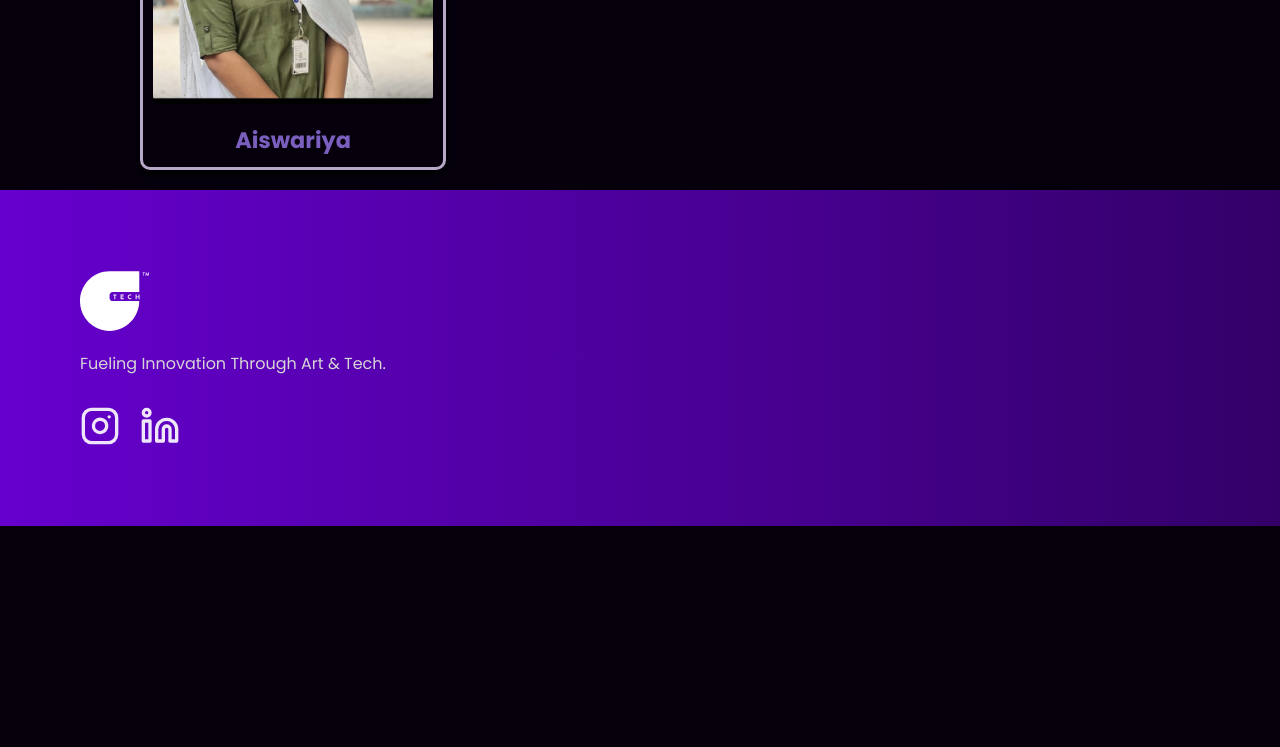
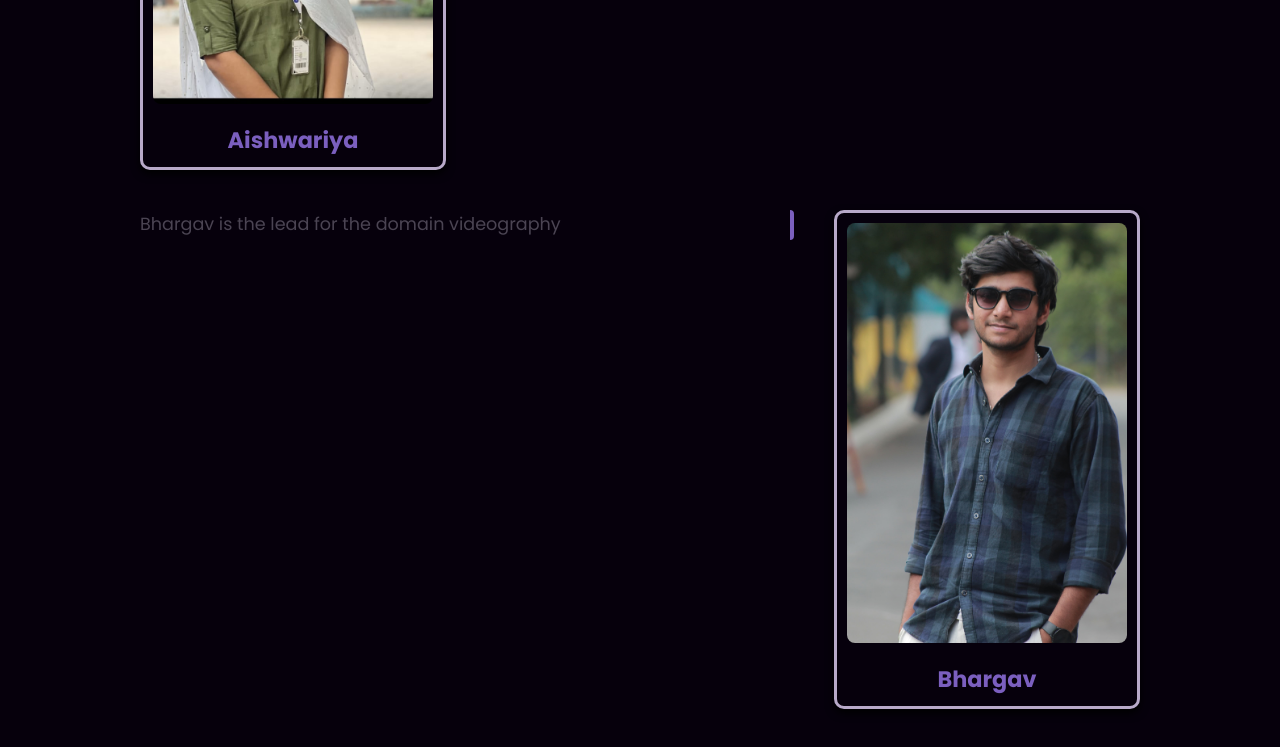
Before and after one commit to rakeshkanna-rk/gtech, a Nuxt app: page /leads in a window 1280 px wide. Shown: the part 1680-2427 px from the top of the page. Before the commit the page ends 2206 px from the top, so only its background shows below. Built offline with nearby package versions, Linux system fonts and the light colour scheme; a web font is replaced by a local one.

Commit message:
added leads info

```diff
--- a/pages/leads.vue
+++ b/pages/leads.vue
@@ -1,19 +1,21 @@
 <script setup>
 import imageFrame from "~/components/LeadShowcase.vue";
+
+import aiswariaImg from "~/assets/leadsPic/Aiswariya.jpeg";
+import bhargavImg from "~/assets/leadsPic/bhargav.jpg";
+import devaImg from "~/assets/leadsPic/deva.JPG";
+import jayanthImg from "~/assets/leadsPic/jayanth.JPG";
+import kishoreImg from "~/assets/leadsPic/Kishore.jpeg";
 import monishImg from "~/assets/leadsPic/monish.JPG";
 import rakeshImg from "~/assets/leadsPic/rakesh.JPG";
-import jayanthImg from "~/assets/leadsPic/jayanth.JPG";
-
-import devaImg from "~/assets/leadsPic/deva.JPG";
-import aiswariaImg from "~/assets/leadsPic/Aiswariya.jpeg";
+import thiruImg from "~/assets/leadsPic/thiru.jpg";
 
 const leadsData = [
   {
     id: 1,
     name: "Monish",
     image: monishImg,
-    about:
-      "Monish is the overall lead of the GTECH lorem lorem lorem lorem lorem lorem lorem lorem lorem lorem lorem lorem lorem lorem lorem lorem lorem lorem lorem lorem lorem lorem lorem lorem lorem lorem lorem lorem lorem lorem lorem lorem lorem lorem ",
+    about: "Monish is the overall lead of the GTECH.",
   },
   {
     id: 2,
@@ -35,9 +37,27 @@ const leadsData = [
   },
   {
     id: 5,
-    name: "Aiswariya",
+    name: "Aishwariya",
     image: aiswariaImg,
     about: "Aishwaria is the cultural secretady for the GTECH club.",
+  },
+  {
+    id: 6,
+    name: "Bhargav",
+    image: bhargavImg,
+    about: "Bhargav is the lead for the domain videography",
+  },
+  {
+    id: 7,
+    name: "Kishore",
+    image: kishoreImg,
+    about: "Kishore is the lead for the domain photography",
+  },
+  {
+    id: 8,
+    name: "Thiru",
+    image: thiruImg,
+    about: "Thiru is the lead for the domain video editing",
   },
 ];
 </script>
```
